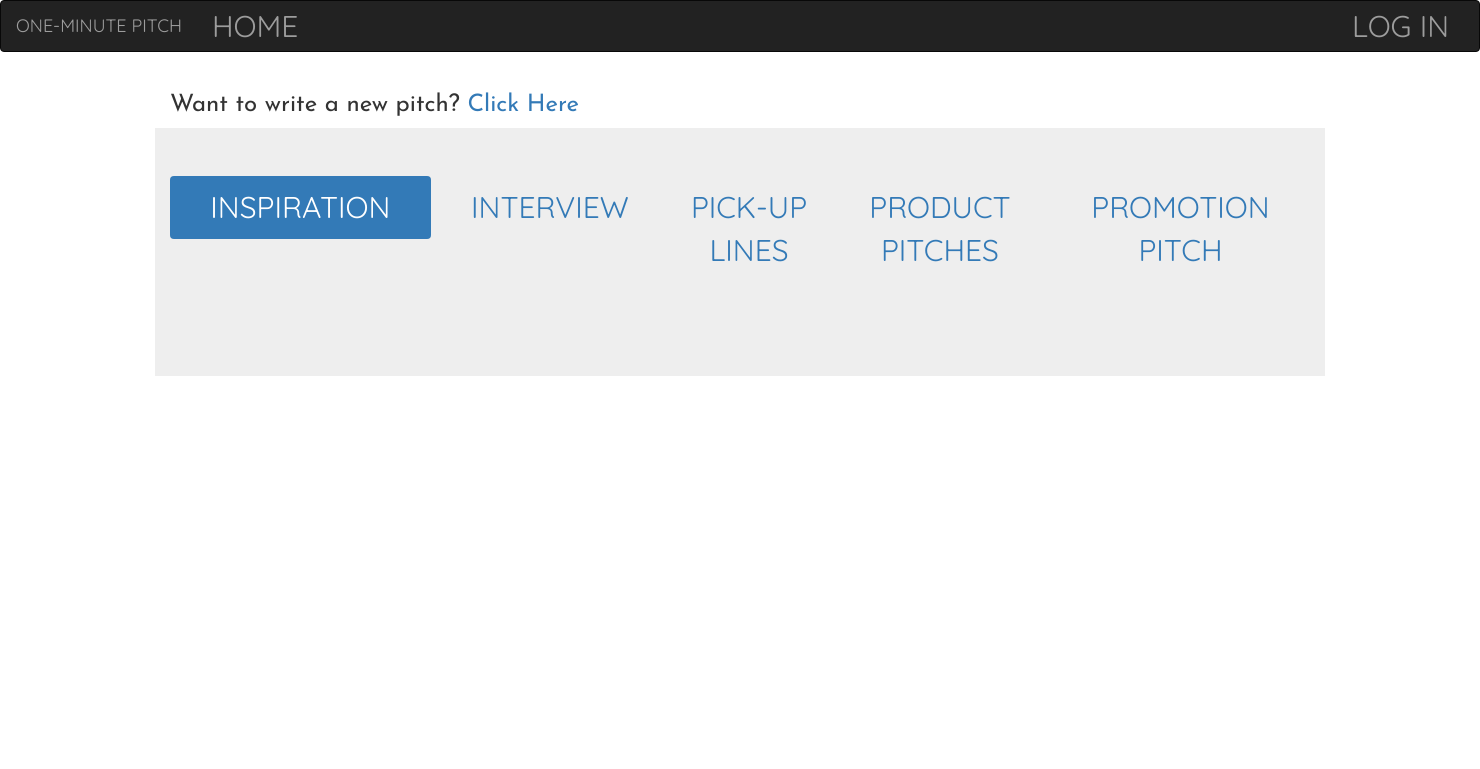
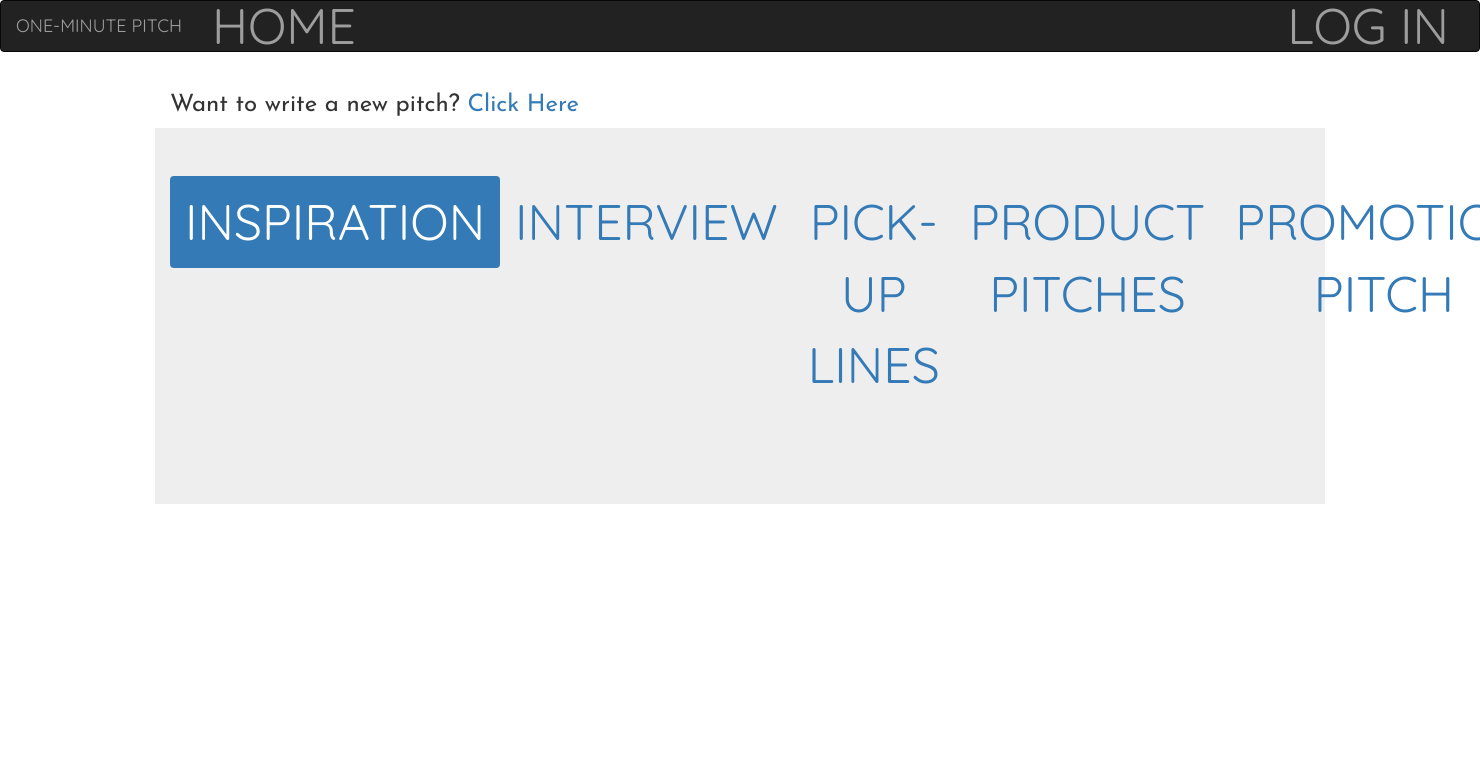
Before and after one commit to VickyMutai/pitch, a Flask app: page / in a window 1480 px wide; the page is wider, and only the part inside the window is pictured. Shown: the top 769 px of that part. Run offline with Flask 2, Linux system fonts and the light colour scheme; data that the repository does not hold is empty; some libraries are stand-ins or nearby versions; some web fonts are replaced.

```diff
--- a/app/auth/views.py
+++ b/app/auth/views.py
@@ -27,7 +27,7 @@ def login():
 
         flash('Invalid username or Password')
 
-    title = "watchlist login"
+    title = "Pitch login"
     return render_template('auth/login.html',login_form = login_form,title=title)
 
 @auth.route('/logout')
--- a/app/static/css/index.css
+++ b/app/static/css/index.css
@@ -5,5 +5,5 @@ h3{
 }
 body{
   font-family: 'Quicksand', sans-serif;
-  font-size: 300%;
+  font-size: 50px;
 }
--- a/config.py
+++ b/config.py
@@ -7,7 +7,6 @@ class Config:
     SQLALCHEMY_DATABASE_URI = 'postgresql+psycopg2://vicky:0716889165@localhost/pitch'
     SQLALCHEMY_TRACK_MODIFICATIONS = False
     UPLOADED_PHOTOS_DEST ='app/static/photos'
-
 
 class ProdConfig(Config):
     '''
```
